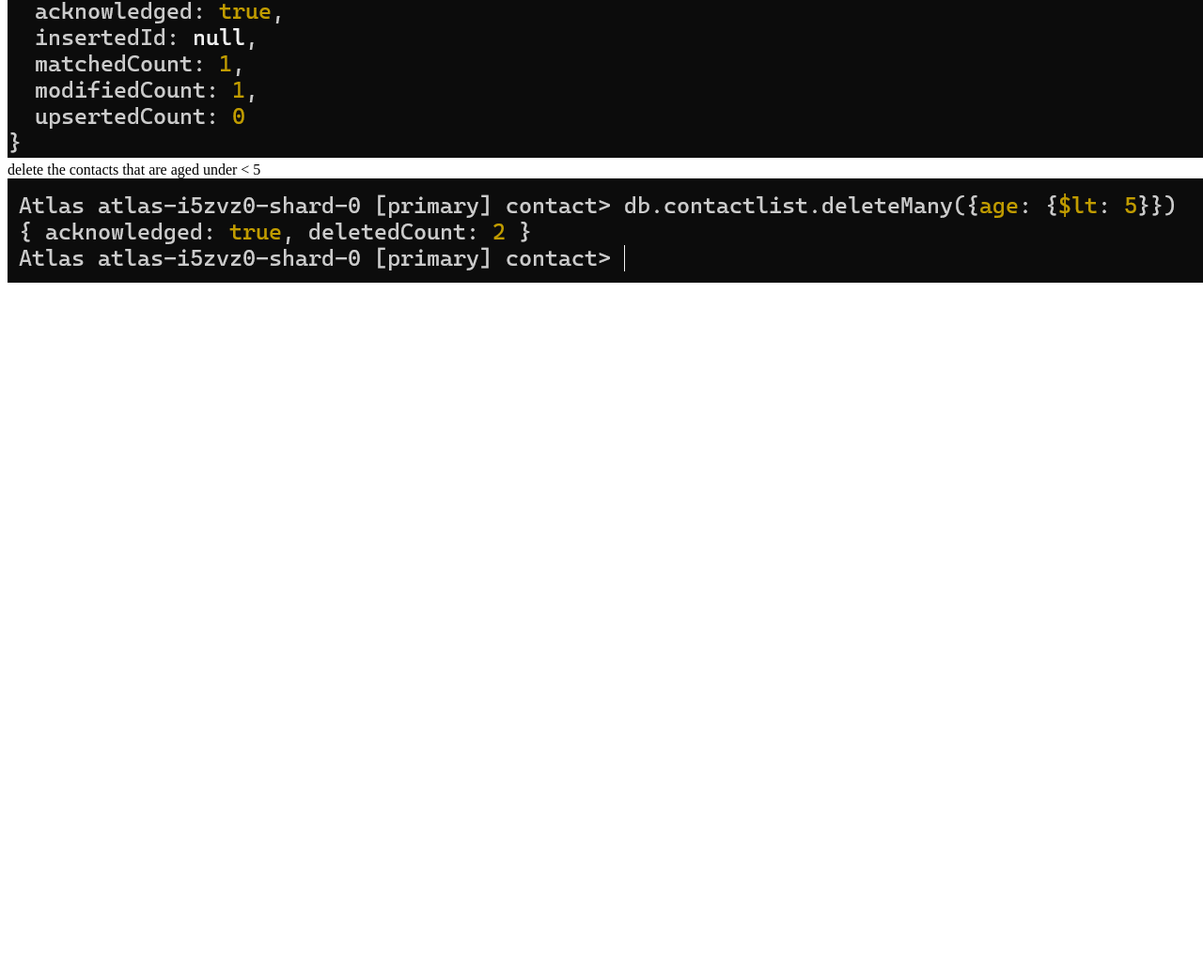
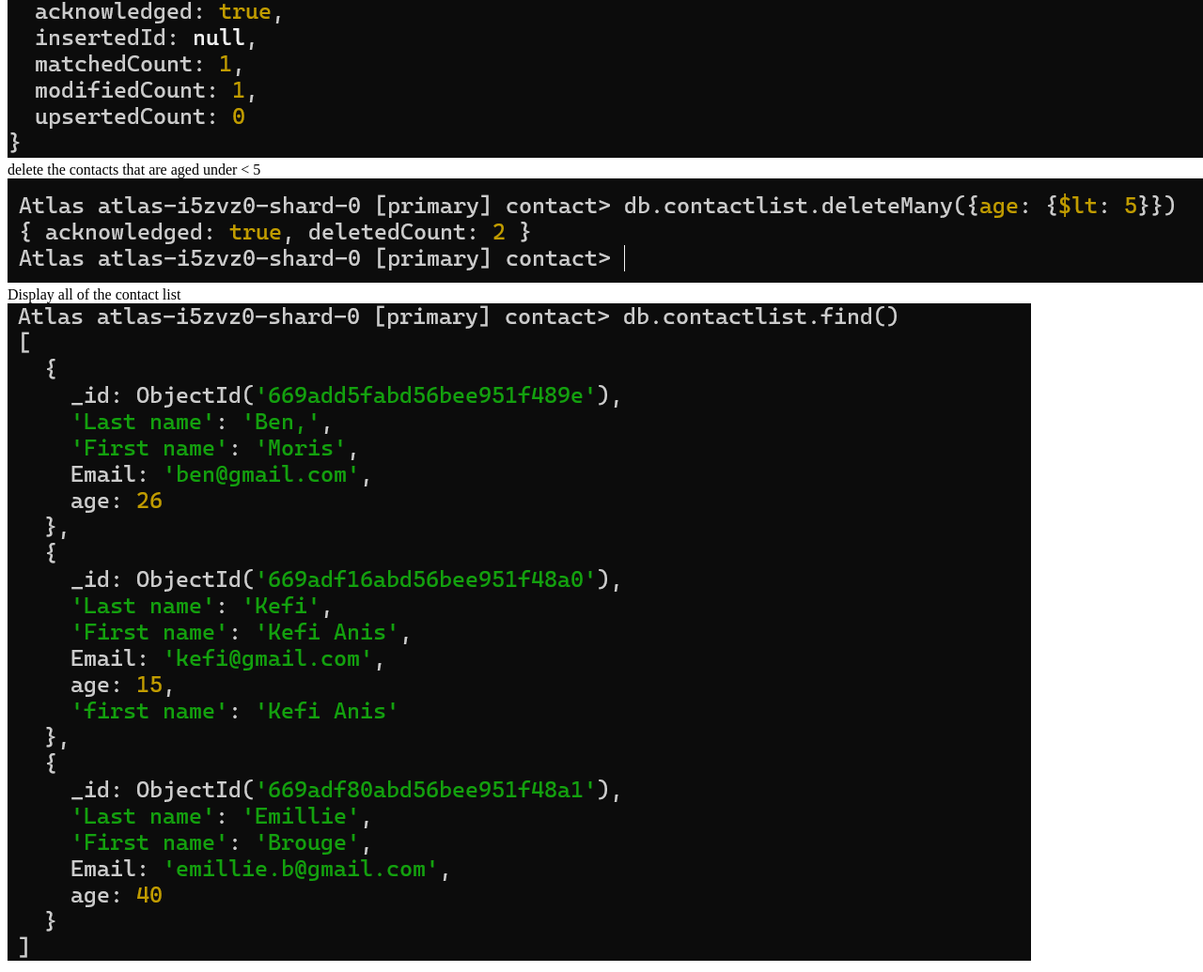
Before and after one commit to wisdommichaels/MongoDb-, a plain HTML site: page index.html in a window 1280 px wide. Shown: the part 2271-3306 px from the top of the page at 94% size. Before the commit the page ends 2584 px from the top, so only its background shows below. Drawn offline with Linux system fonts and the light colour scheme.

Commit message:
added index.html

```diff
--- a/index.html
+++ b/index.html
@@ -32,8 +32,7 @@
 delete the contacts that are aged under < 5
 <img src="./asset/Screenshot 2024-07-23 233927.png" alt="">
 
-
-
-
+Display all of the contact list
+<img src="./asset/Screenshot 2024-07-23 234101.png" alt="">
 </body>
 </html>
```
